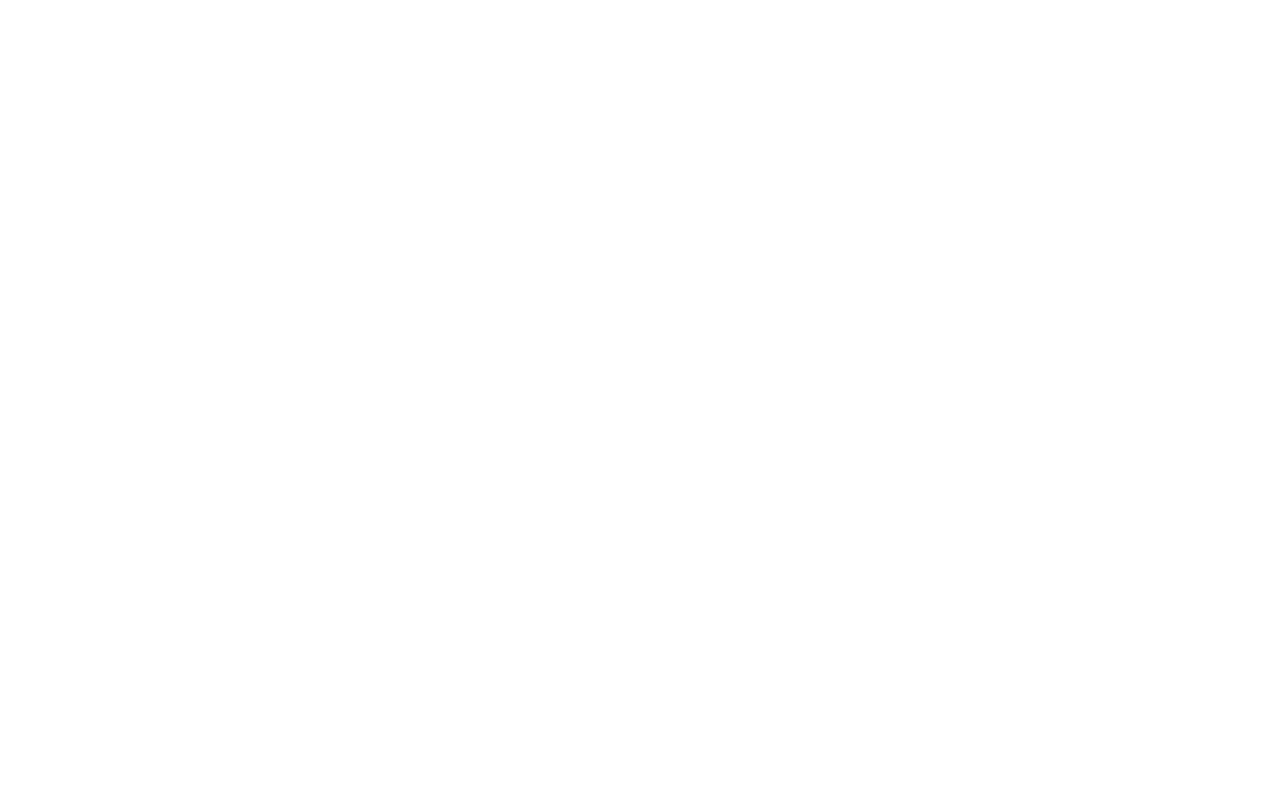
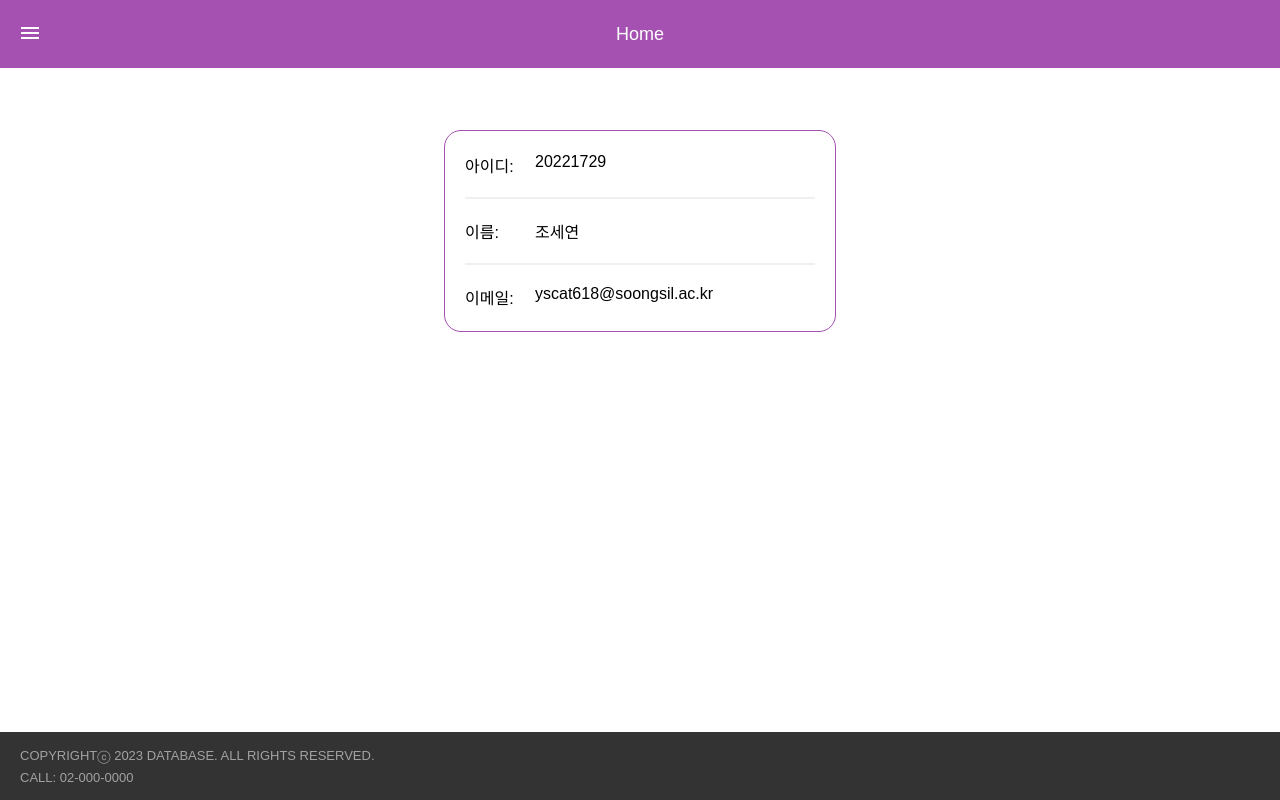
Before and after one commit to ssu-db/db, a React (Create React App) app: page /myInfo in a window 1280 px wide. Before the commit this address had no page. Built offline with nearby package versions, Linux system fonts and the light colour scheme.

Commit message:
내 정보 페이지 개발

```diff
--- a/src/App.tsx
+++ b/src/App.tsx
@@ -3,6 +3,7 @@
 
 import Dashboard from "./pages/Dashboard";
 import Home from "./pages/Home";
+import MyInfo from "./pages/MyInfo";
 
 import "./App.css";
 
@@ -13,6 +14,7 @@
         <Routes>
           <Route path="/" element={<Home />}>
             <Route path="/dashboard" element={<Dashboard />} />
+            <Route path="/myInfo" element={<MyInfo />} />
           </Route>
         </Routes>
       </BrowserRouter>
--- /dev/null
+++ b/src/Component/Footer.tsx
@@ -0,0 +1,14 @@
+import React from "react";
+
+import { StyledFooter } from "../css/Footer";
+
+const Footer = () => {
+  return (
+    <StyledFooter>
+      <span>COPYRIGHTⓒ 2023 DATABASE. ALL RIGHTS RESERVED.</span>
+      <span>CALL: 02-000-0000</span>
+    </StyledFooter>
+  );
+};
+
+export default Footer;
--- a/src/Component/Menu.tsx
+++ b/src/Component/Menu.tsx
@@ -19,7 +19,7 @@
   };
 
   return (
-    <div>
+    <>
       <MenuButton onClick={handleClick}>
         <MenuIcon />
       </MenuButton>
@@ -39,7 +39,7 @@
           </MenuItem>
         ))}
       </StyledMenu>
-    </div>
+    </>
   );
 };
 
--- /dev/null
+++ b/src/css/Footer.tsx
@@ -0,0 +1,23 @@
+import styled from "styled-components";
+
+export const StyledFooter = styled("div")`
+  width: 100%;
+  height: 68px;
+  position: fixed;
+  bottom: 0;
+  display: flex;
+  flex-direction: column;
+  justify-content: center;
+  gap: 6px;
+  background: #333333;
+
+  span {
+    width: 100%;
+    display: flex;
+    justify-content: flex-start;
+    margin-left: 20px;
+    align-items: center;
+    color: #a2a2a2;
+    font-size: 13px;
+  }
+`;
--- a/src/css/Header.tsx
+++ b/src/css/Header.tsx
@@ -4,6 +4,7 @@
   width: 100%;
   height: 68px;
   position: fixed;
+  top: 0;
   background: #a451b1;
 
   span {
--- /dev/null
+++ b/src/css/MyInfo.tsx
@@ -0,0 +1,30 @@
+import styled from "styled-components";
+
+export const InfoWrap = styled("div")`
+  width: 390px;
+  height: 200px;
+  display: flex;
+  flex-direction: column;
+  justify-content: center;
+  margin: 130px auto auto auto;
+  border: 1px solid #a451b1;
+  border-radius: 17px;
+
+  .wrap {
+    padding: 0 20px;
+
+    > *:not(:last-of-type) {
+      border-bottom: 2px solid #eff0f2;
+    }
+  }
+
+  .row {
+    display: flex;
+    flex-direction: row;
+    padding: 20px 0;
+  }
+
+  .column {
+    width: 70px;
+  }
+`;
--- /dev/null
+++ b/src/pages/MyInfo.tsx
@@ -0,0 +1,30 @@
+import React from "react";
+
+import Footer from "../Component/Footer";
+import { InfoWrap } from "../css/MyInfo";
+
+const MyInfo = () => {
+  return (
+    <>
+      <InfoWrap>
+        <div className={"wrap"}>
+          <div className={"row"}>
+            <div className={"column"}>아이디:</div>
+            <div className={"value"}>20221729</div>
+          </div>
+          <div className={"row"}>
+            <div className={"column"}>이름:</div>
+            <div className={"value"}>조세연</div>
+          </div>
+          <div className={"row"}>
+            <div className={"column"}>이메일:</div>
+            <div className={"value"}>yscat618@soongsil.ac.kr</div>
+          </div>
+        </div>
+      </InfoWrap>
+      <Footer />
+    </>
+  );
+};
+
+export default MyInfo;
```
Also changed, not shown: 1 other file (tests, documents, lock files or other folders).
